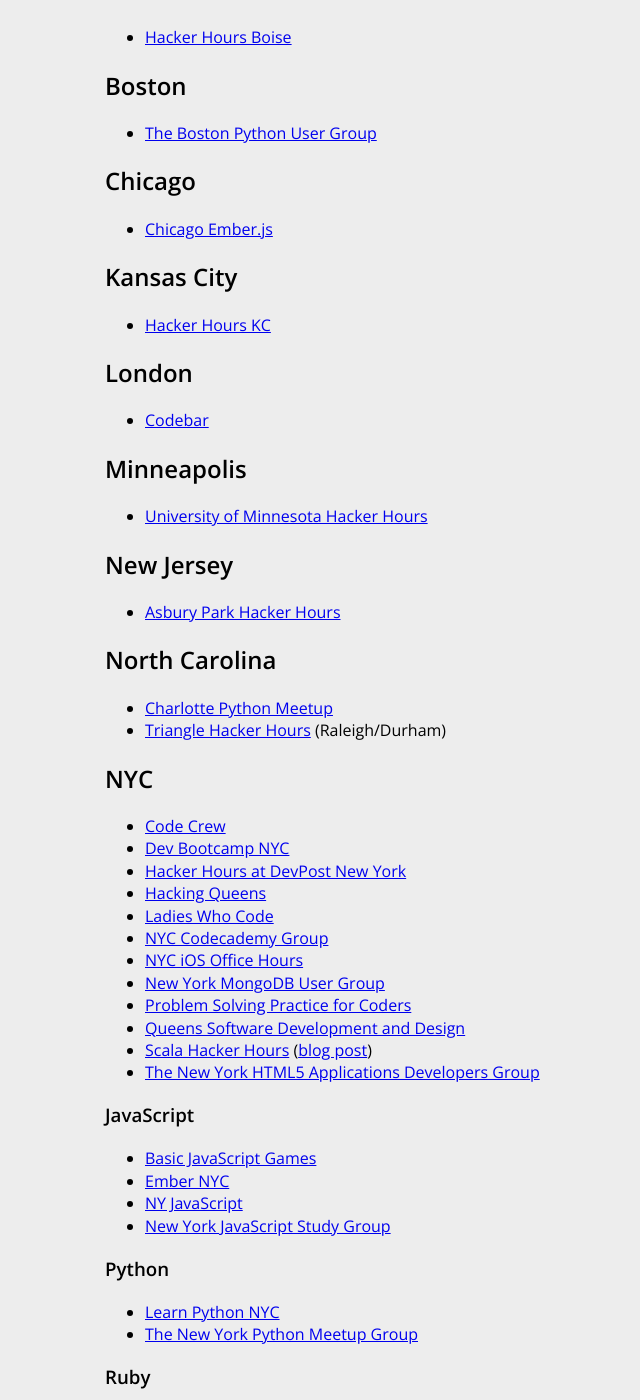
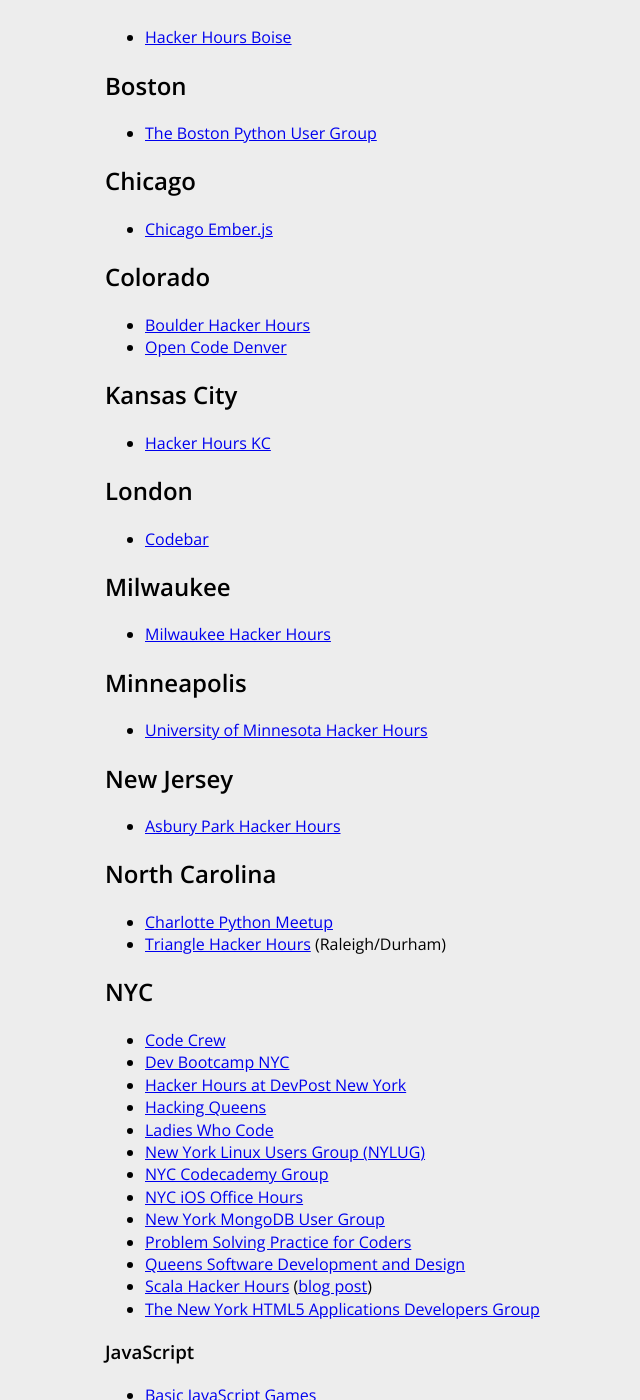
Before and after one commit to HackerHours/hackerhours.org, a Jekyll site: the page built from related-groups.md, in a window 1280 px wide and 1400 px high, scrolled down 507 px. Shown: the whole window, without its empty margins (215-855 px from the left). Built offline with Jekyll 4.4.1, drawn with Linux system fonts in a browser that asks for light colours; comment, search, counter and statistics services are not loaded; some of the changed text lies outside the part shown.

Commit message:
link to more related groups

```diff
--- a/related-groups.md
+++ b/related-groups.md
@@ -29,6 +29,11 @@
 
 * [Chicago Ember.js](http://www.meetup.com/Chicago-Ember-js/)
 
+## Colorado
+
+* [Boulder Hacker Hours](https://www.meetup.com/Boulder-Hacker-Hours)
+* [Open Code Denver](https://www.meetup.com/Open-Code-Denver/)
+
 ## Kansas City
 
 * [Hacker Hours KC](http://www.meetup.com/Hacker-Hours-KC/)
@@ -36,6 +41,10 @@
 ## London
 
 * [Codebar](http://codebar.io)
+
+## Milwaukee
+
+* [Milwaukee Hacker Hours](https://www.meetup.com/Milwaukee-Hacker-Hours)
 
 ## Minneapolis
 
@@ -57,6 +66,7 @@
 * [Hacker Hours at DevPost New York](http://www.meetup.com/Hacker-Hours-at-Devpost-New-York/)
 * [Hacking Queens](https://www.meetup.com/hackingqueens/)
 * [Ladies Who Code](http://www.meetup.com/Ladies-Who-Code/)
+* [New York Linux Users Group (NYLUG)](https://www.meetup.com/nylug-meetings)
 * [NYC Codecademy Group](http://www.meetup.com/NYC-Codecademy-Group/)
 * [NYC iOS Office Hours](http://www.meetup.com/NYC-iOS-Office-Hours/)
 * [New York MongoDB User Group](http://www.meetup.com/New-York-MongoDB-User-Group/)
```
Also changed, not shown: other parts of related-groups.md (+5 -0 lines).
